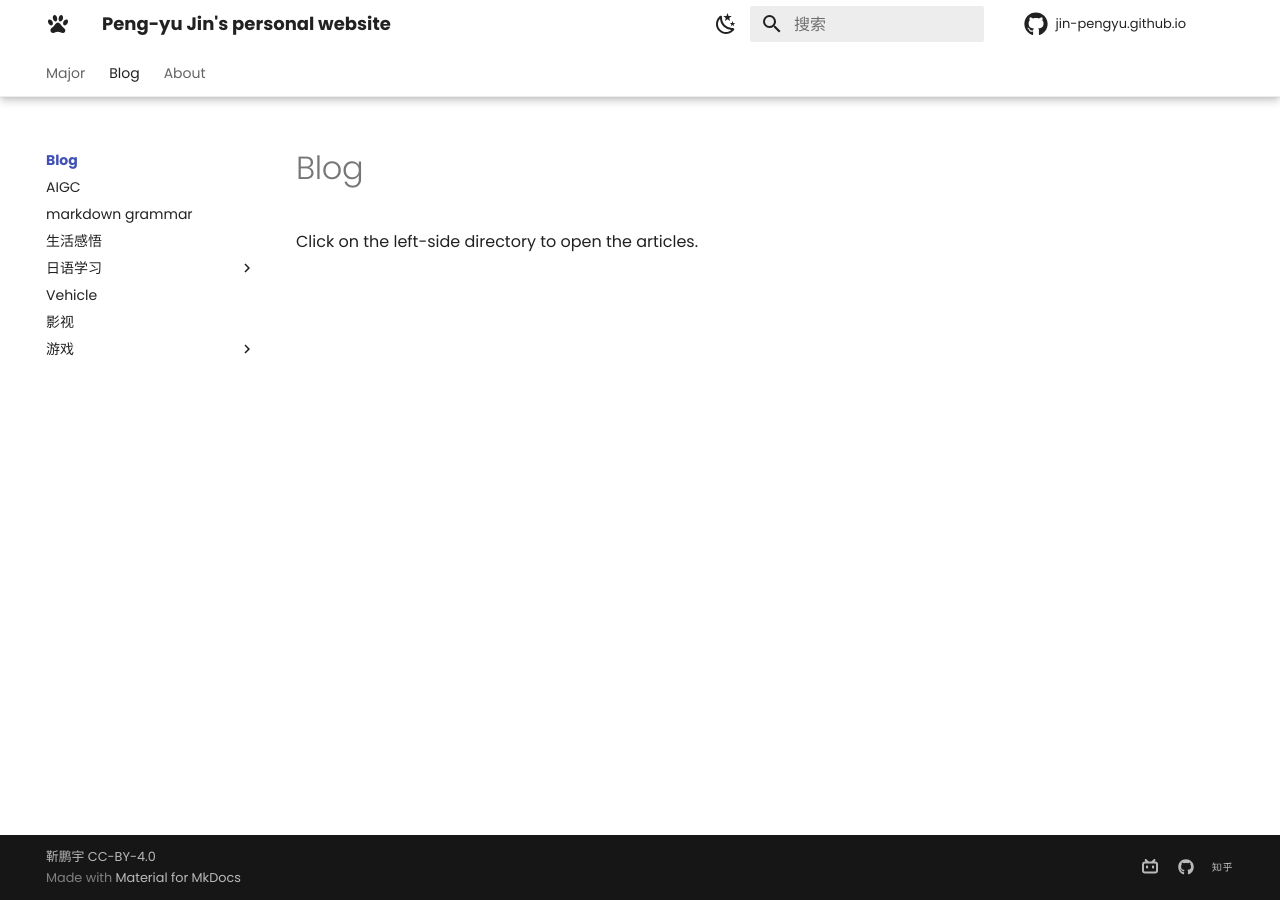
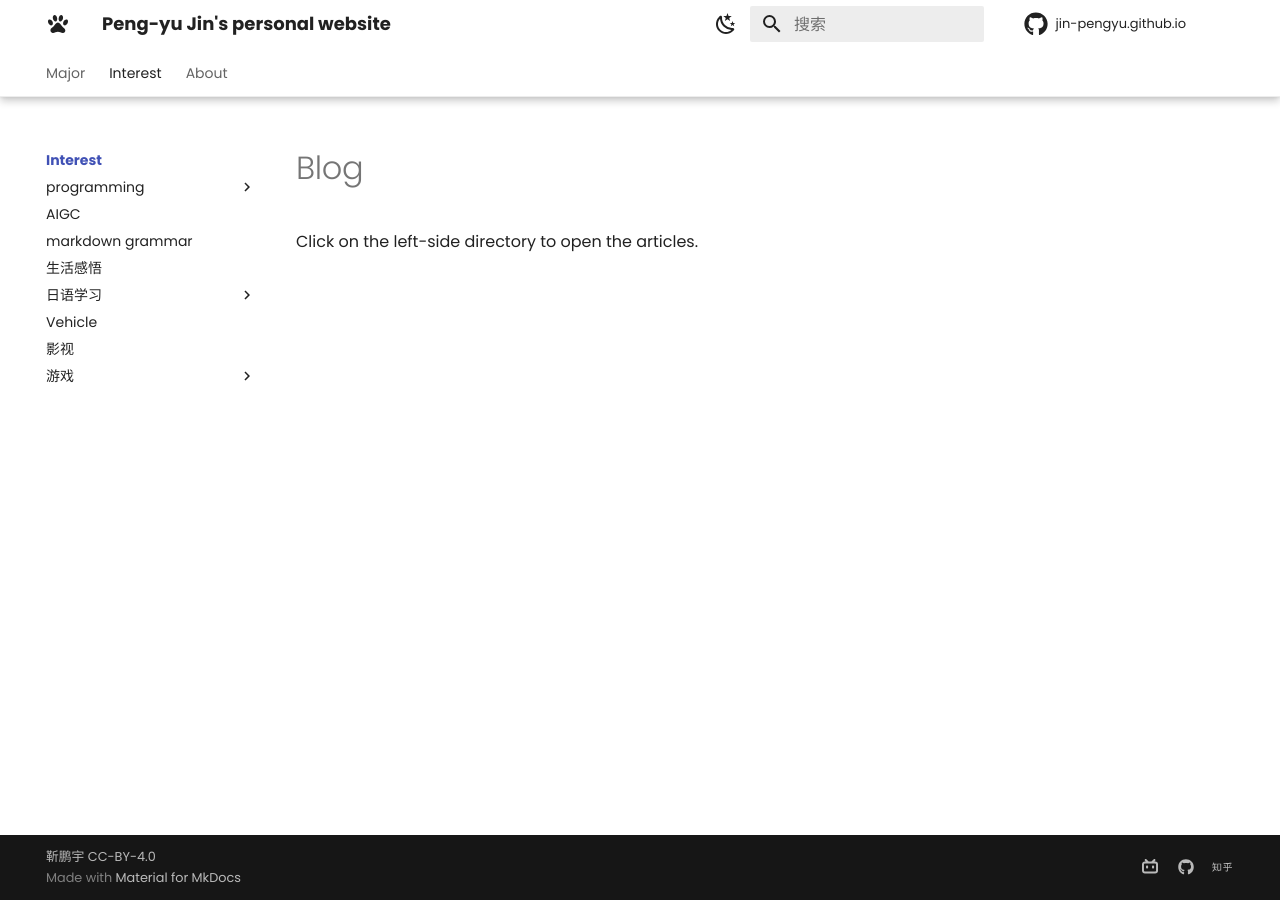
Before and after one commit to Pengyu-Jin/Pengyu-Jin.github.io, an MkDocs documentation site: the page built from docs/interest/index.md, in a window 1280 px wide. Built offline with MkDocs 1.6.1 and Material for MkDocs 9.7.7, drawn with Linux system fonts in a browser that asks for light colours; comment, search, counter and statistics services are not loaded.

Commit message:
style change 327

```diff
--- a/mkdocs.yml
+++ b/mkdocs.yml
@@ -19,17 +19,19 @@ nav:
           - Larry语法课: major/EN-learn/Larry.md
           - phrase: major/EN-learn/phrase.md
 
-  - Blog:
-      - blog/index.md
-      - AIGC: blog/AIGC/learn1.md
-      - markdown grammar: blog/markdown/markdown.md
-      - 生活感悟: blog/LifeRoad/liferoad.md
+  - Interest:
+      - interest/index.md
+      - programming:
+          - Python: interest/programming/Python.md
+      - AIGC: interest/AIGC/learn1.md
+      - markdown grammar: interest/markdown/markdown.md
+      - 生活感悟: interest/LifeRoad/liferoad.md
       - 日语学习:
-          - 50音: blog/JP-learn/50yin.md
-      - Vehicle: blog/Vehicle/Vehicle_infor.md
-      - 影视: blog/vedio/blu-ray.md
+          - 50音: interest/JP-learn/50yin.md
+      - Vehicle: interest/Vehicle/Vehicle_infor.md
+      - 影视: interest/vedio/blu-ray.md
       - 游戏:
-          - 宝可梦: blog/game/pokemon.md
+          - 宝可梦: interest/game/pokemon.md
 
 
   - About:
```
Also changed, not shown: docs/interest/LifeRoad/liferoad.md (renamed from docs/blog/LifeRoad/liferoad.md, +3 -0 lines), docs/interest/programming/Python.md (added, +2 -0 lines), docs/interest/AIGC/learn1.md (renamed from docs/blog/AIGC/learn1.md), docs/interest/JP-learn/50yin.md (renamed from docs/blog/JP-learn/50yin.md), docs/interest/JP-learn/jojo.md (renamed from docs/blog/JP-learn/jojo.md), docs/interest/Vehicle/Vehicle_infor.md (renamed from docs/blog/Vehicle/Vehicle_infor.md), docs/interest/index.md (renamed from docs/blog/index.md), docs/interest/markdown/markdown.md (renamed from docs/blog/markdown/markdown.md), docs/interest/pre-interview/English-interview.md (renamed from docs/blog/pre-interview/English-interview.md), docs/interest/pre-interview/infor.md (renamed from docs/blog/pre-interview/infor.md), docs/interest/pre-interview/major-interview.md (renamed from docs/blog/pre-interview/major-interview.md), docs/interest/vedio/blu-ray.md (renamed from docs/blog/vedio/blu-ray.md).
